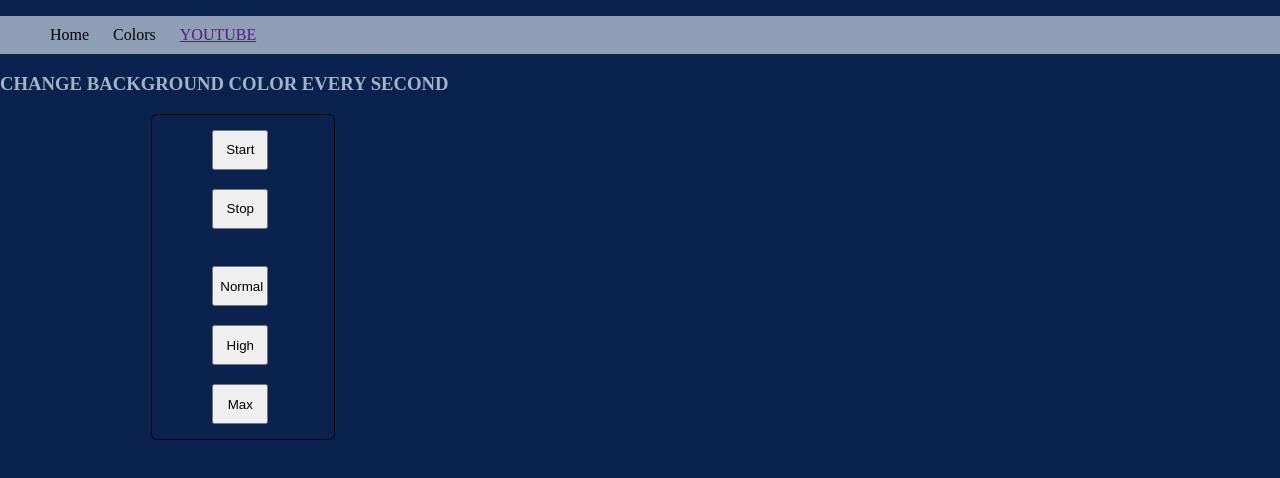
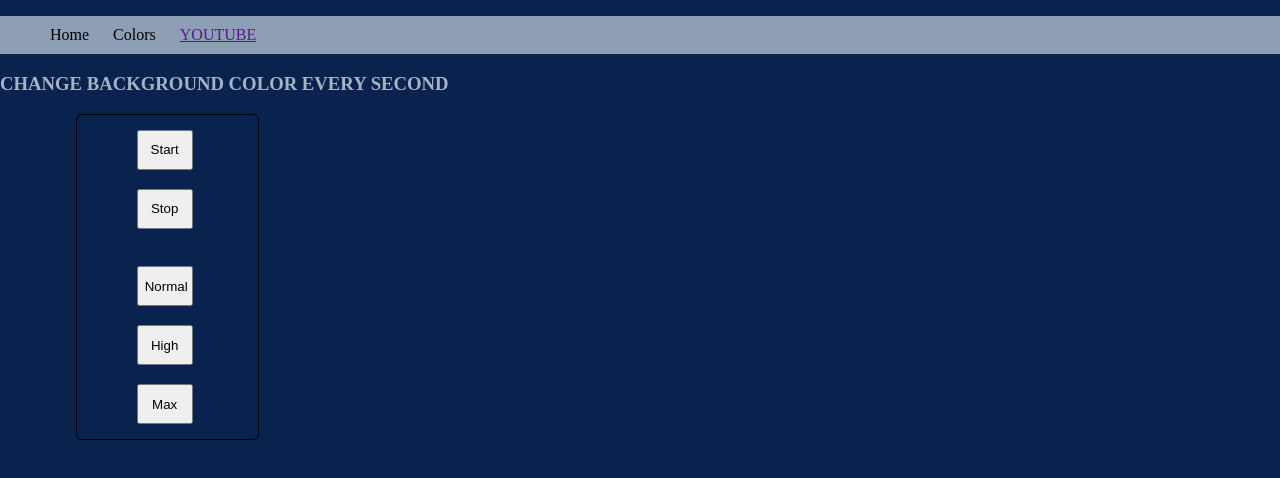
Before and after one commit to harsh81r/BackgroundColorChange_EverySecond, a plain HTML site: page index.html in a window 1280 px wide. Drawn offline with Linux system fonts and the light colour scheme.

Commit message:
Update style.css

```diff
--- a/style.css
+++ b/style.css
@@ -127,6 +127,6 @@ border-radius: 6px;
 width: 4cm;
 margin-top: 0.5cm;
 padding: 0.4cm;
-margin-left: 4cm;
+margin-left: 2cm;
 
 }
```
